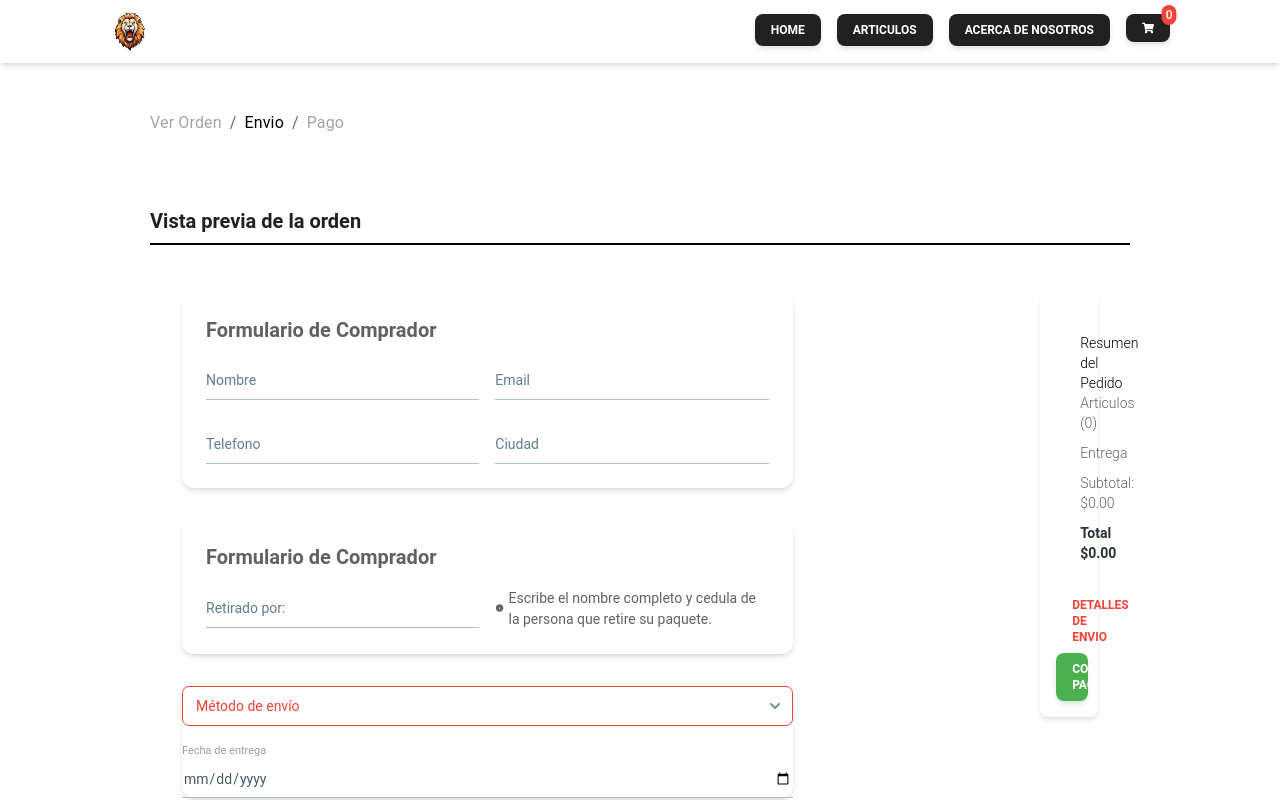
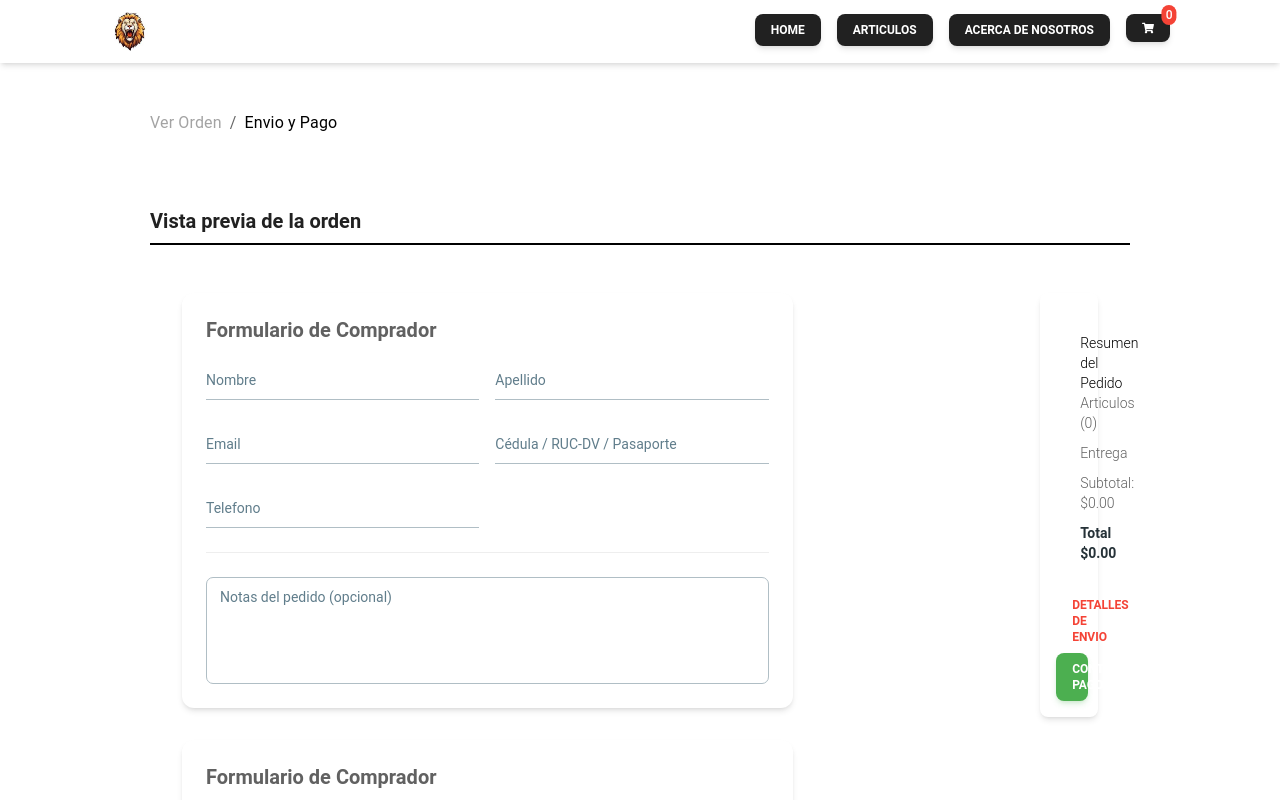
Before and after one commit to Restt15/Jflowg-UI, a React (Vite) app: page /Harticles/Form in a window 1280 px wide. Shown: the top 800 px of the page. Built offline with nearby package versions, Linux system fonts and the light colour scheme.

Commit message:
ultimo commit

```diff
--- a/src/components/Toproducts.jsx
+++ b/src/components/Toproducts.jsx
@@ -42,6 +42,7 @@ const ToProductsData = [
 const ToProducts = () => {
   return (
     <div className="bg-white shadow-lg  p-5">
+        <hr className="my-6" />
       <div className="container mx-auto">
         {/* Titulo */}
         <div className="text-center mb-10 max-w-[600px] mx-auto">
--- a/src/components/pages/Details.jsx
+++ b/src/components/pages/Details.jsx
@@ -1,13 +1,13 @@
 /* eslint-disable react/prop-types */
 
 import { useParams } from "react-router-dom";
-import products from "../../assets/data/products";
+
 import { Breadcrumbs, Typography } from "@mui/material";
 import Producto1 from "../../assets/Toproducts/Snegro.png.jpeg";
 import { Button } from "@material-tailwind/react";
 import { FaMinus, FaPlus } from "react-icons/fa";
 
-const Details = ({ setCart, addToCart, increaseQuantity, decreaseQuantity,products, cart }) => {
+const Details = ({ addToCart, increaseQuantity, decreaseQuantity,products}) => {
   const handleAddToCart = (item) => {
     addToCart(item);
   };
--- a/src/components/pages/Form.jsx
+++ b/src/components/pages/Form.jsx
@@ -4,7 +4,8 @@ import {
   CardBody,
   Input,
   Typography,
-  Button
+  Button,
+  Textarea
 
 } from "@material-tailwind/react";
 import { Breadcrumbs } from "@mui/material";
@@ -22,8 +23,7 @@ const Form = ({ calculateTotal, cart, calculateTotalItems } ) => {
         <div className="flex-none w-80 h-24 mt-12">
           <Breadcrumbs>
             <a className="opacity-60">Ver Orden</a>
-            <a className="text-black">Envio</a>
-            <a className="opacity-60">Pago</a>
+            <a className="text-black">Envio y Pago</a>
           </Breadcrumbs>
         </div>
         <div>
@@ -40,12 +40,18 @@ const Form = ({ calculateTotal, cart, calculateTotalItems } ) => {
                 <Typography variant="h5" color="gray" className="mb-2">
                   Formulario de Comprador
                 </Typography>
-                <form className="grid gap-4 sm:grid-cols-1 md:grid-cols-2">
+                <form>
+                  <div className="grid gap-4 sm:grid-cols-1 md:grid-cols-2">
                   <Input variant="standard" label="Nombre" size="lg" />
+                  <Input variant="standard" label="Apellido" size="lg" />
                   <Input variant="standard" label="Email" size="lg" />
+                  <Input variant="standard" label="Cédula / RUC-DV / Pasaporte" size="lg" />
                   <Input variant="standard" label="Telefono" size="lg" />
-                  <Input variant="standard" label="Ciudad" size="lg" />
-
+                  </div>
+                  <hr className="my-6" />
+                  <div className="grid gap-4 sm:grid-cols-1 md:grid-cols-1">
+                    <Textarea label="Notas del pedido (opcional)"></Textarea>
+                  </div>
                 </form>
               </CardBody>
             </Card>
--- a/src/components/pages/Harticles.jsx
+++ b/src/components/pages/Harticles.jsx
@@ -1,10 +1,8 @@
 import { Breadcrumbs } from "@mui/material"
 import React from "react"
 import { useState } from 'react';
-import { Card, CardBody, Button, CardFooter, Typography, Radio, Chip} from "@material-tailwind/react"
+import { Card, CardBody, Button, CardFooter, Typography, Radio} from "@material-tailwind/react"
 import products from "../../assets/data/products"
-import { Slider } from "@material-tailwind/react"
-import { FaReact } from 'react-icons/fa';
 
 
 // eslint-disable-next-line react/prop-types
@@ -57,7 +55,6 @@ const Harticles = ({ addToCart, }) => {
     </div>
     <div>
           <p className="font-semibold text-xl text-gray-900 border-b-2 border-black pb-12">
-
           </p>
         </div>
   </div>
```
Also changed, not shown: 1 other file (tests, documents, lock files or other folders).
